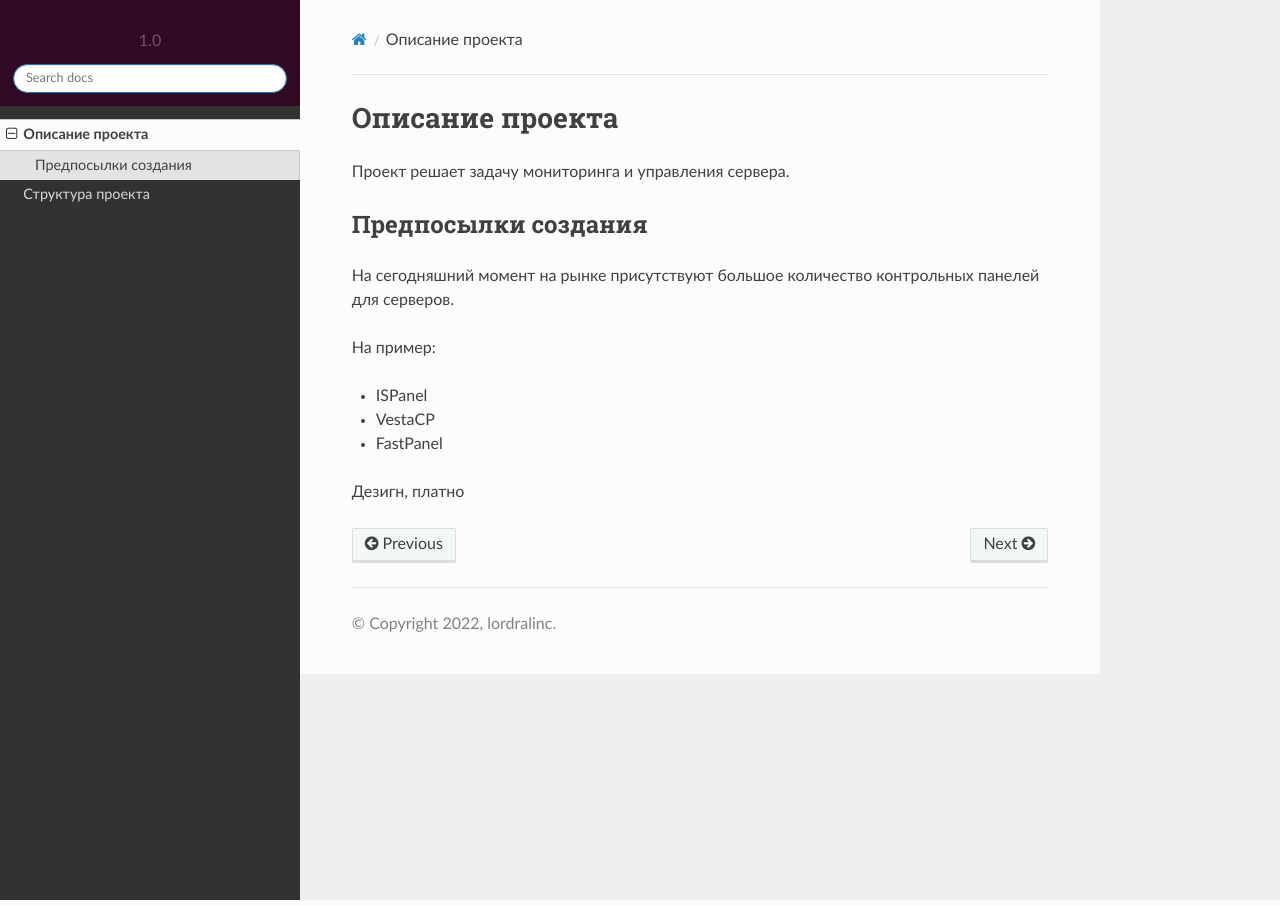
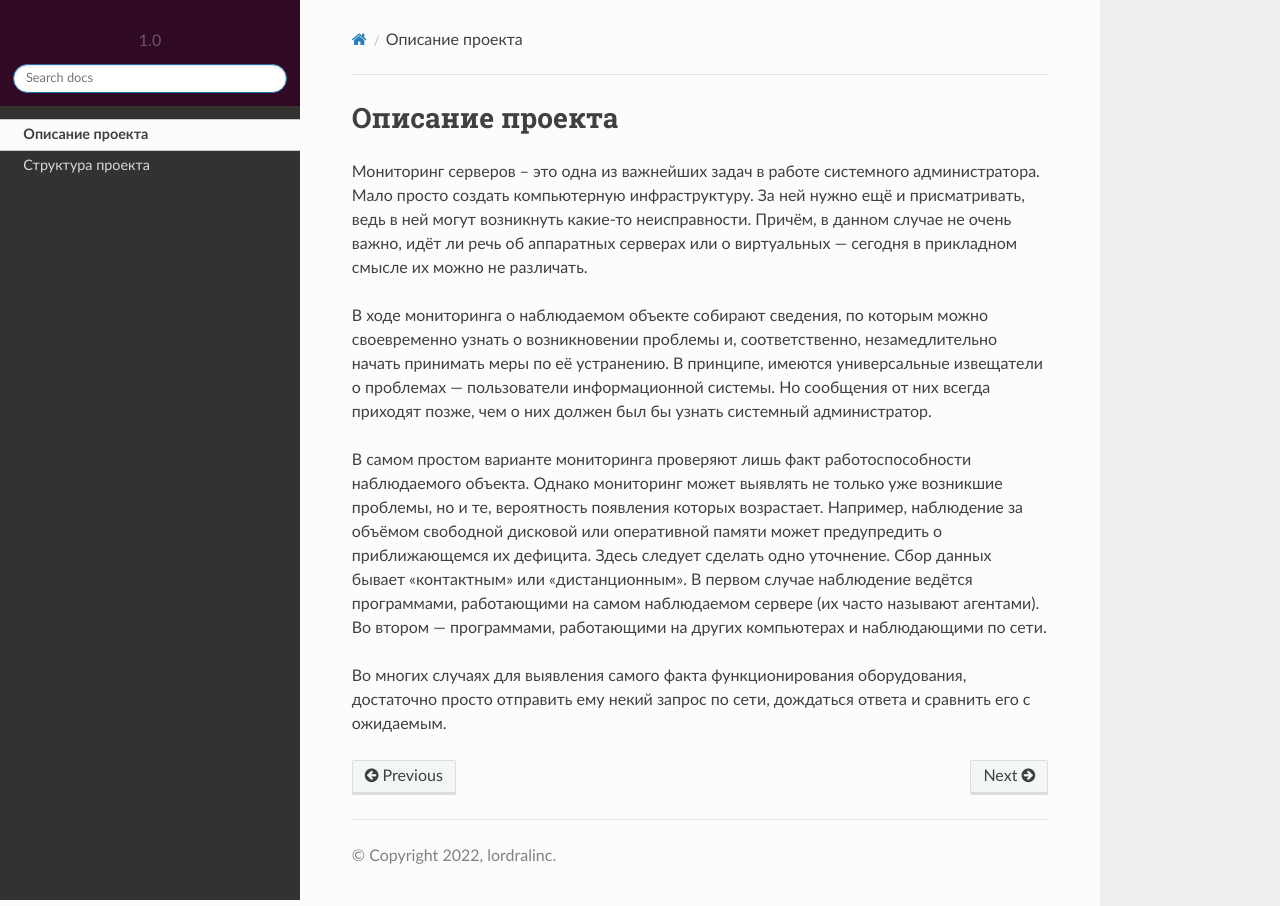
Before and after one commit to lordralinc/lrcp, a Sphinx documentation site: the page built from docs/summary.rst, in a window 1280 px wide. Built offline with Sphinx 7.4.7 and the Read the Docs theme 2.0.0, drawn with Linux system fonts in a browser that asks for light colours.

Commit message:
docs and texts

```diff
--- a/docs/index.rst
+++ b/docs/index.rst
@@ -1,7 +1,7 @@
 LR Control Panel
 ==================
 
-Test
+Утилита для мониторинга веб-серверов
 
 Оглавление
 =================
--- a/docs/summary.rst
+++ b/docs/summary.rst
@@ -1,17 +1,10 @@
 Описание проекта
 ======================
 
-Проект решает задачу мониторинга и управления сервера.
+Мониторинг серверов – это одна из важнейших задач в работе системного администратора. Мало просто создать компьютерную инфраструктуру. За ней нужно ещё и присматривать, ведь в ней могут возникнуть какие-то неисправности. Причём, в данном случае не очень важно, идёт ли речь об аппаратных серверах или о виртуальных — сегодня в прикладном смысле их можно не различать.
 
-Предпосылки создания
-----------------------
+В ходе мониторинга о наблюдаемом объекте собирают сведения, по которым можно своевременно узнать о возникновении проблемы и, соответственно, незамедлительно начать принимать меры по её устранению. В принципе, имеются универсальные извещатели о проблемах — пользователи информационной системы. Но сообщения от них всегда приходят позже, чем о них должен был бы узнать системный администратор.
 
-На сегодняшний момент на рынке присутствуют большое количество контрольных панелей для серверов.
+В самом простом варианте мониторинга проверяют лишь факт работоспособности наблюдаемого объекта. Однако мониторинг может выявлять не только уже возникшие проблемы, но и те, вероятность появления которых возрастает. Например, наблюдение за объёмом свободной дисковой или оперативной памяти может предупредить о приближающемся их дефицита. Здесь следует сделать одно уточнение. Сбор данных бывает «контактным» или «дистанционным». В первом случае наблюдение ведётся программами, работающими на самом наблюдаемом сервере (их часто называют агентами). Во втором — программами, работающими на других компьютерах и наблюдающими по сети.
 
-На пример:
-
-- ISPanel
-- VestaCP
-- FastPanel
-
-Дезигн, платно
+Во многих случаях для выявления самого факта функционирования оборудования, достаточно просто отправить ему некий запрос по сети, дождаться ответа и сравнить его с ожидаемым.
--- a/pyproject.toml
+++ b/pyproject.toml
@@ -10,14 +10,14 @@ grpcio = ">=1.45.0,<2.0"
 fastapi = ">=0.75.0,<1.0"
 tortoise-orm = ">=0.19.0,<1.0"
 toml = ">=0.10.2,<1.0"
-uvicorn = {extras = ["standard"], version = "^0.17.6"}
+uvicorn = {extras = ["standard"], version = ">=0.17.6"}
 pydantic = {extras = ["dotenv"], version = "^1.9.0"}
 python-jose = {extras = ["cryptography"], version = "^3.3.0"}
 passlib = {extras = ["bcrypt"], version = "^1.7.4"}
 python-multipart = ">=0.0.5,<1.0"
 pyotp = ">=2.6.0,<3.0"
 wsproto = "^1.1.0"
-python-socketio = "^5.6.0"
+python-socketio = ">=5.6.0"
 
 
 [tool.poetry.dev-dependencies]
```
Also changed, not shown: docs/_static/proc_devices.png (added), docs/_static/proc_pid_ls.png (added), docs/_static/proc_pids.png (added), docs/_static/scheme_grpc.png (added), docs/_static/scheme_user_react_fastapi.png (added), docs/_static/scheme_with_websocket.png (added), 2 other files.
